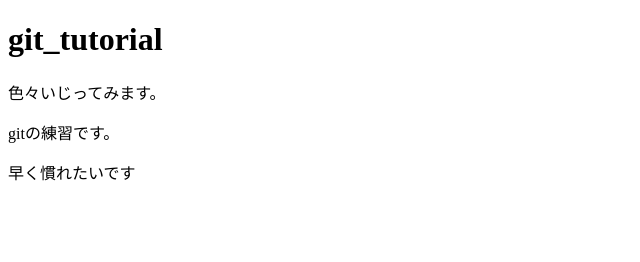
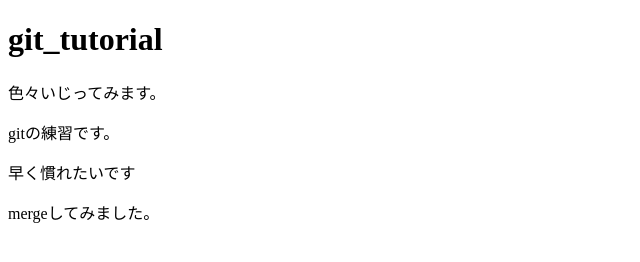
Before and after one commit to miura19/git_tutorial, a plain HTML site: page index.html in a window 1280 px wide. Shown: the whole page, without its empty margins (0-640 px from the left). Drawn offline with Linux system fonts and the light colour scheme.

Commit message:
mergeのテスト

```diff
--- a/index.html
+++ b/index.html
@@ -11,5 +11,6 @@
   <p>色々いじってみます。</p>
   <p>gitの練習です。</p>
   <p>早く慣れたいです</p>
+  <p>mergeしてみました。</p>
 </body>
 </html>
```
